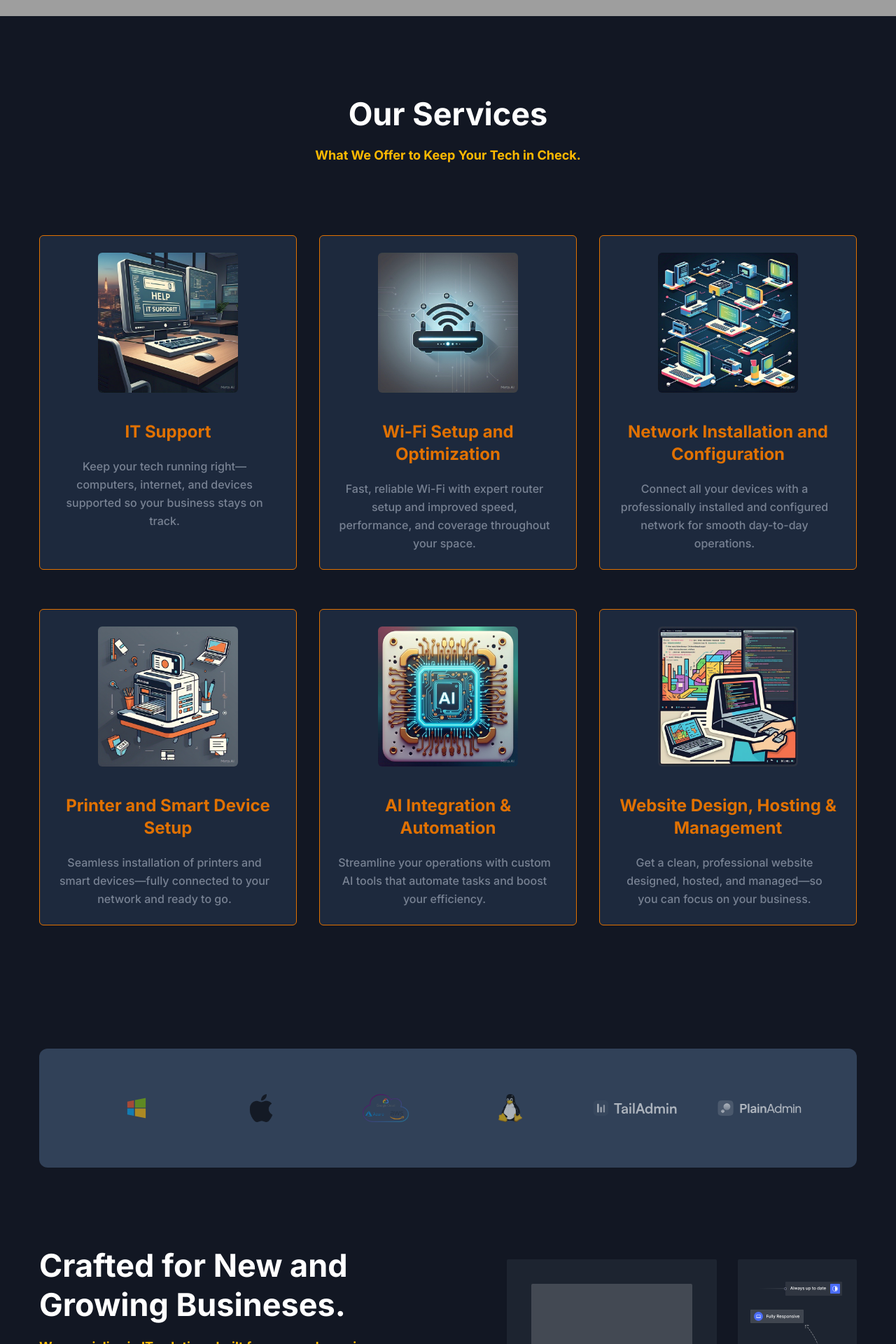
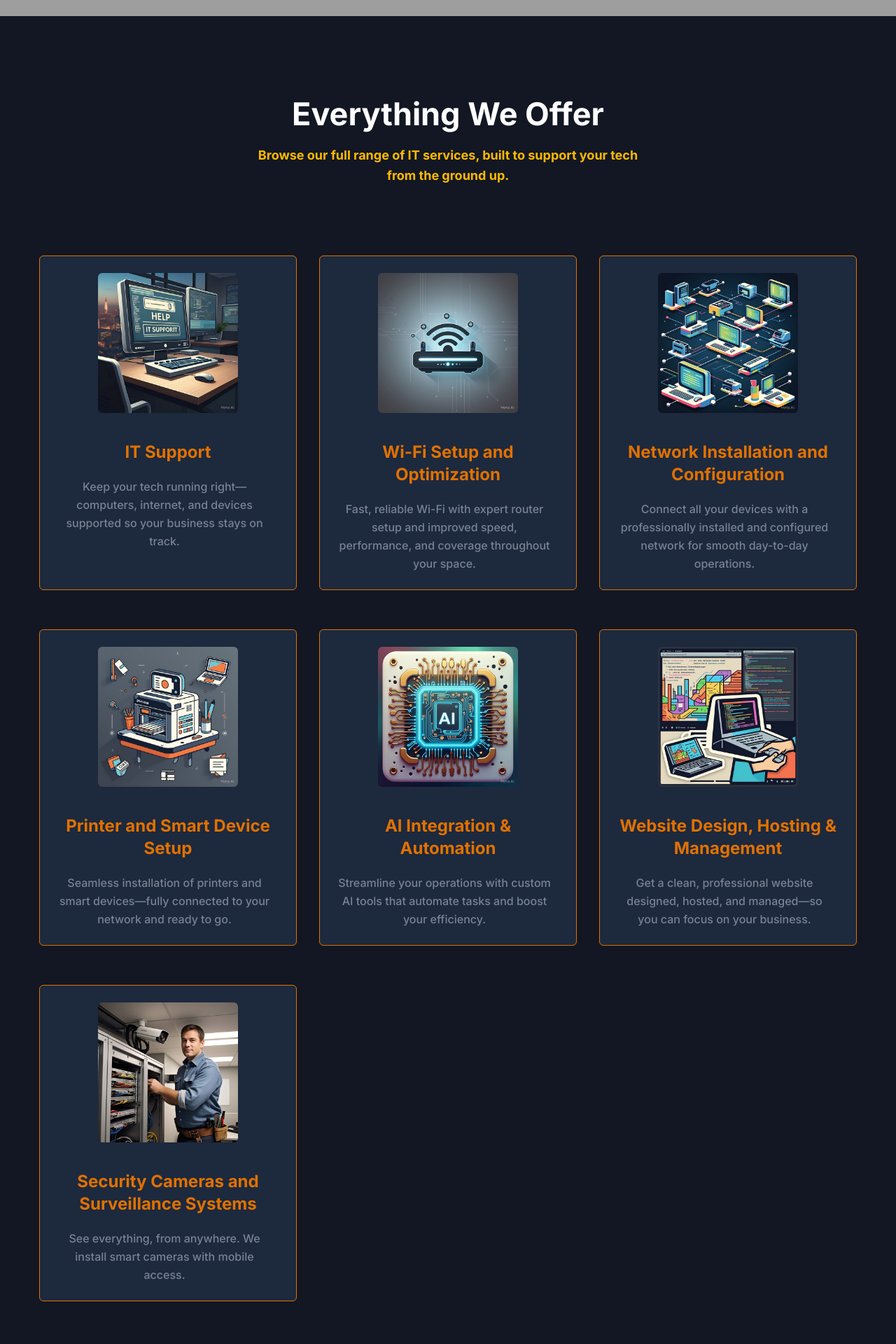
Before and after one commit to datafaust/queens-tech-bros, a Next.js app: page / in a window 1280 px wide. Shown: the part 620-2540 px from the top of the page at 70% size. Built offline with nearby package versions, Linux system fonts and the light colour scheme; grey boxes are pictures that could not be loaded.

Commit message:
done for now

```diff
--- a/src/app/page.tsx
+++ b/src/app/page.tsx
@@ -26,7 +26,7 @@ export default function Home() {
       <Hero />
       <Features />
       {/* <Video /> */}
-      <Brands />
+      {/* <Brands /> */}
       <AboutSectionOne />
       <AboutSectionTwo />
       <Testimonials />
--- a/src/components/Contact/index.tsx
+++ b/src/components/Contact/index.tsx
@@ -24,27 +24,46 @@ const Contact = () => {
               <h2 className="mb-3 text-2xl font-bold text-black dark:text-white sm:text-3xl lg:text-2xl xl:text-3xl">
                 Want to Contact Us?
               </h2>
-              <p className="mb-12 text-base font-medium text-body-color">
-                For any inquiries, please email: queenstechbros@gmail.com or call us at either of the numbers below:
-                <br />
-                <br/>
-                (646) 543-5536
-                <br />
-                (646) 639-3360
-              </p>
+              <div className="mb-12 text-base font-medium text-body-color">
+                <p>
+                  For any inquiries, please email:{" "}
+                  <a
+                    href="mailto:queenstechbros@gmail.com"
+                    className="text-amber-600 hover:text-amber-700 hover:underline transition"
+                  >
+                    queenstechbros@gmail.com
+                  </a>{" "}
+                  or call us at either of the numbers below:
+                </p>
 
+                <div className="mt-4 flex flex-col gap-2">
+                  <a
+                    href="tel:6465435536"
+                    className="text-amber-600 text-3xl hover:text-amber-700 hover:underline transition cursor-pointer"
+                  >
+                    (646) 543-5536
+                  </a>
+                  <p>--------------------------</p>
+                  <a
+                    href="tel:6466393360"
+                    className="text-amber-600 text-3xl hover:text-amber-700 hover:underline transition cursor-pointer"
+                  >
+                    (646) 639-3360
+                  </a>
+                </div>
+              </div>
               <div>
                 <p>
-                  You can also schedule a meeting with us below.
+                  Schedule a time and date and we will get back to you as soon as possible!
                 </p>
               </div>
 
               <button
                 onClick={() => setIsOpen(true)}
-                className="mt-6 inline-flex items-center gap-2 rounded-xs bg-primary px-6 py-3 text-white font-medium shadow-submit hover:bg-primary/90 transition duration-300 dark:shadow-submit-dark"
+                className="mt-6 inline-flex items-center gap-2 rounded-xs bg-primary px-6 py-3 text-white font-medium shadow-submit hover:bg-primary/90 transition duration-300 dark:shadow-submit-dark cursor-pointer"
               >
                 <FaCalendar className="h-5 w-5" />
-                Schedule a Meeting
+                Schedule a Phone Meeting
               </button>
 
               {/* ✅ Show modal only after rootElement is available */}
--- a/src/components/Features/featuresData.tsx
+++ b/src/components/Features/featuresData.tsx
@@ -8,6 +8,8 @@ import itprinter from "../../../public/images/brands/services/it-printer.jpeg";
 import itcyber from "../../../public/images/brands/services/it-cyber.jpeg";
 import webdesign from "../../../public/images/brands/services/it-webdesign.jpeg";
 import ai from "../../../public/images/brands/services/it-aiauto.jpeg";
+import itsecurity from "../../../public/images/brands/services/it-security-cam.jpeg";
+import { it } from "node:test";
 
 const w = 200;
 const l = 200;
@@ -103,5 +105,20 @@ const featuresData: Feature[] = [
     paragraph:
       "Get a clean, professional website designed, hosted, and managed—so you can focus on your business.",
   },
+  {
+    id: 7,
+    icon: (
+      <Image
+      src={itsecurity}
+      alt="security-cam"
+      width={w}
+      height={l}
+      className="rounded-md"
+    />
+    ),
+    title: "Security Cameras and Surveillance Systems",
+    paragraph:
+      "See everything, from anywhere. We install smart cameras with mobile access.",
+  },
 ];
 export default featuresData;
--- a/src/components/Features/index.tsx
+++ b/src/components/Features/index.tsx
@@ -7,11 +7,12 @@ const Features = () => {
     <>
       <section id="features" className="py-16 md:py-20 lg:py-28">
         <div className="container">
-          <SectionTitle
-            title="Our Services"
-            paragraph="What We Offer to Keep Your Tech in Check."
-            center
-          />
+        <SectionTitle
+          title="Everything We Offer"
+          paragraph="Browse our full range of IT services, built to support your tech from the ground up."
+          center
+        />
+
 
           <div className="grid grid-cols-1 gap-x-8 gap-y-14 md:grid-cols-2 lg:grid-cols-3">
             {featuresData.map((feature) => (
```
Also changed, not shown: public/images/brands/services/it-security-cam.jpeg (added).
